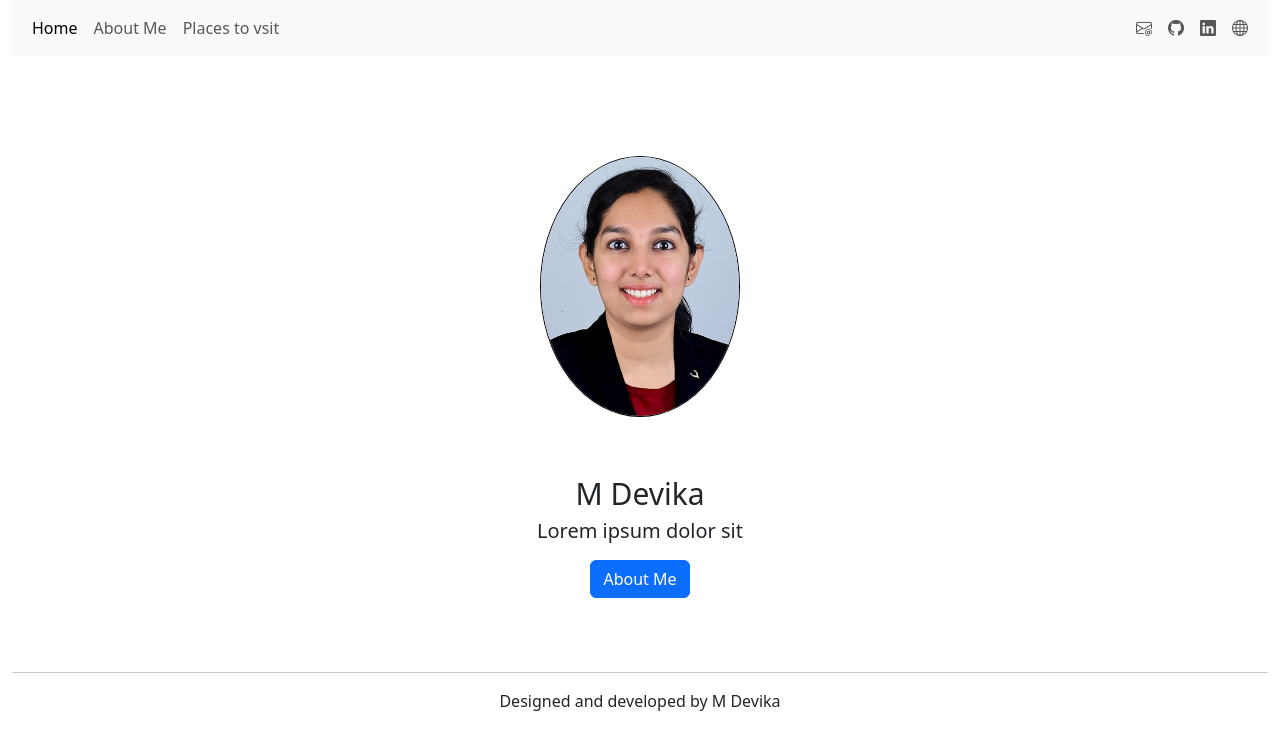
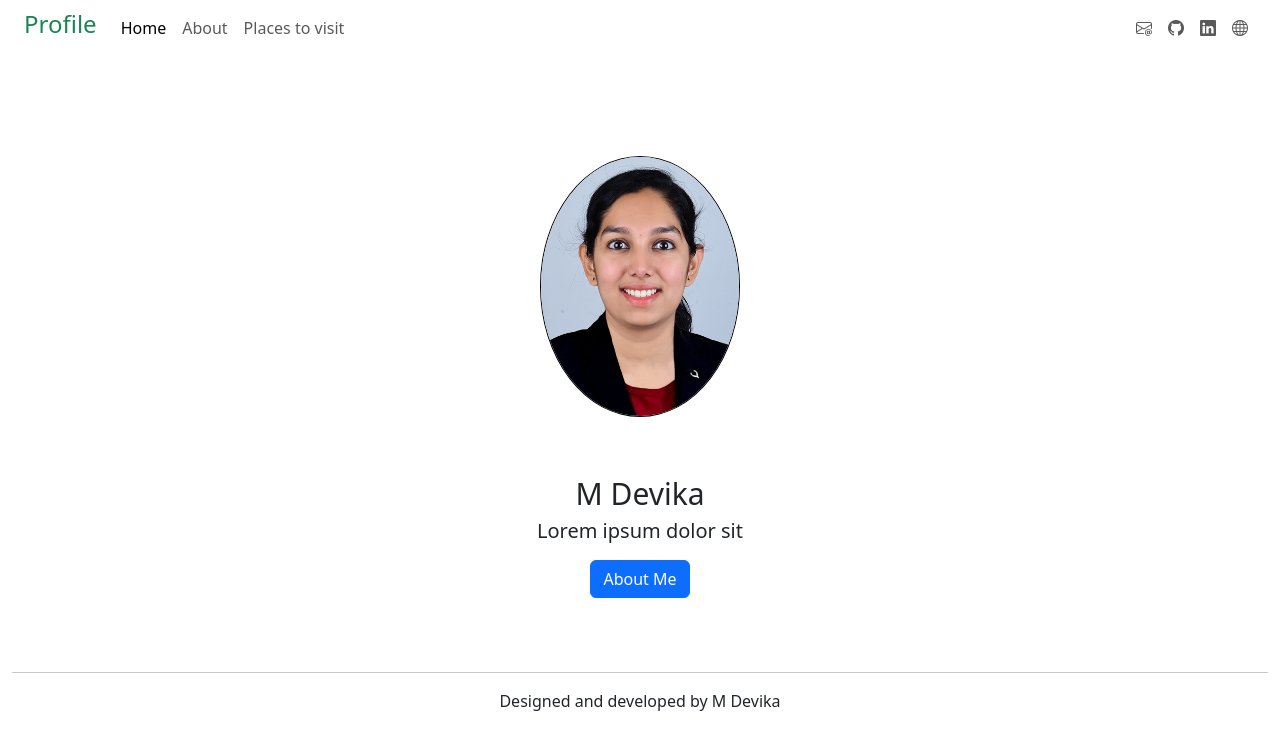
Before and after one commit to devikamanoj/Profile, a plain HTML site: page index.html in a window 1280 px wide. Drawn offline with nearby package versions, Linux system fonts and the light colour scheme.

```diff
--- a/index.html
+++ b/index.html
@@ -12,18 +12,28 @@
 </head>
 <body>
     <div class="container-fluid">
-        <nav class="navbar navbar-expand-lg bg-body-tertiary">
-            <div class="container-fluid">
-              <div class="collapse navbar-collapse" id="navbarSupportedContent">
-                <ul class="navbar-nav me-auto mb-2 mb-lg-0">
+        <nav class="navbar navbar-expand-lg">
+            <div class="container-fluid text-success">
+                <h4>Profile</h4>
+                <button class="navbar-toggler" data-bs-toggle="collapse" data-bs-target="#gfgnavbar">
+                    <span class="navbar-toggler-icon"> </span>
+                </button>
+                <div class="collapse navbar-collapse ps-3"  id="gfgnavbar">
+                    <ul class="navbar-nav">
                         <li class="nav-item">
-                        <a class="nav-link active" aria-current="page" href="#">Home</a>
+                            <a class="nav-link active" href="index.html">
+                                Home
+                            </a>
                         </li>
                         <li class="nav-item">
-                        <a class="nav-link" href="aboutme.html">About Me</a>
+                            <a class="nav-link" href="aboutme.html">
+                                About
+                            </a>
                         </li>
                         <li class="nav-item">
-                        <a class="nav-link" href="places.html">Places to vsit</a>
+                            <a class="nav-link" href="#">
+                                Places to visit
+                            </a>
                         </li>
                     </ul>
                     <ul class="navbar-nav ms-auto">
```
Also changed, not shown: aboutme.html (+17 -7 lines), places.html (+17 -7 lines). Lines whose indentation alone changed are shown as unchanged.
